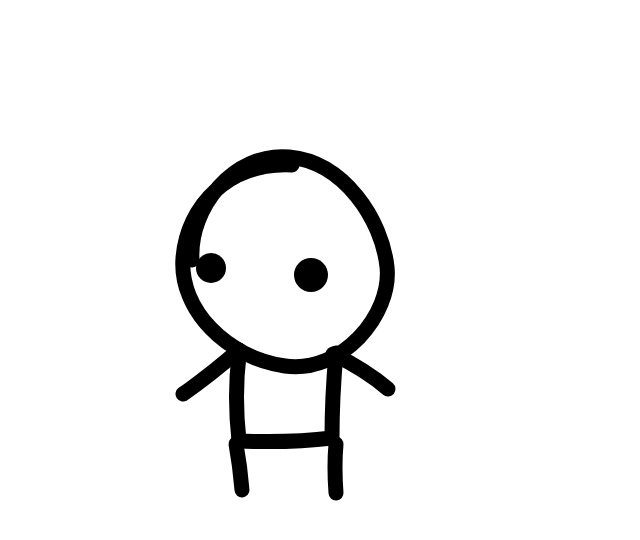
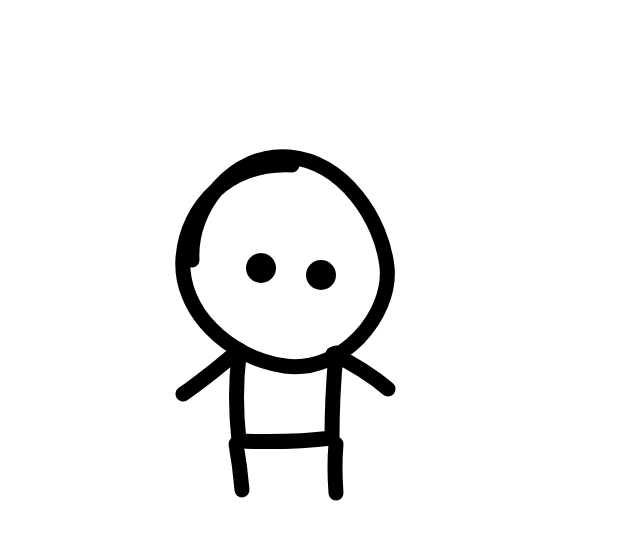
Before and after one commit to hamishhuggard/personal-website-2, a plain HTML site: page index.html in a window 1280 px wide. Shown: the top 540 px of the page, without its empty margins (323-963 px from the left). Drawn offline with Linux system fonts and the light colour scheme.

Commit message:
Fix default eye position

```diff
--- a/index.html
+++ b/index.html
@@ -118,11 +118,11 @@
                 ),
                 'leftEye': getDiskUpdater(
                     "left-eye",
-                    40, 130, 15
+                    90, 130, 15
                 ),
                 "right-eye": getDiskUpdater(
                     "right-eye",
-                    140, 130, 17
+                    150, 130, 15
                 ),
                 "body": getPolyLineUpdater(
                     "body",
```
